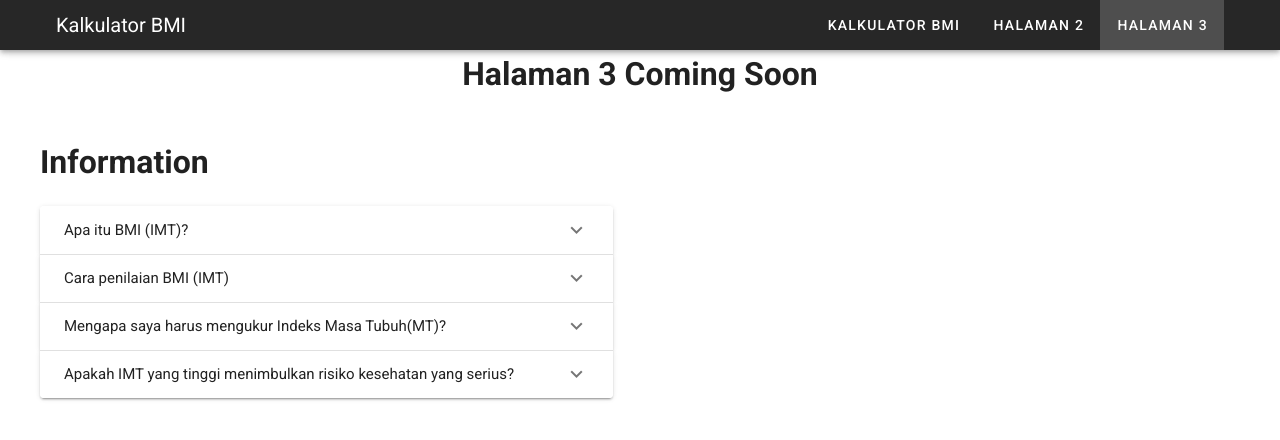
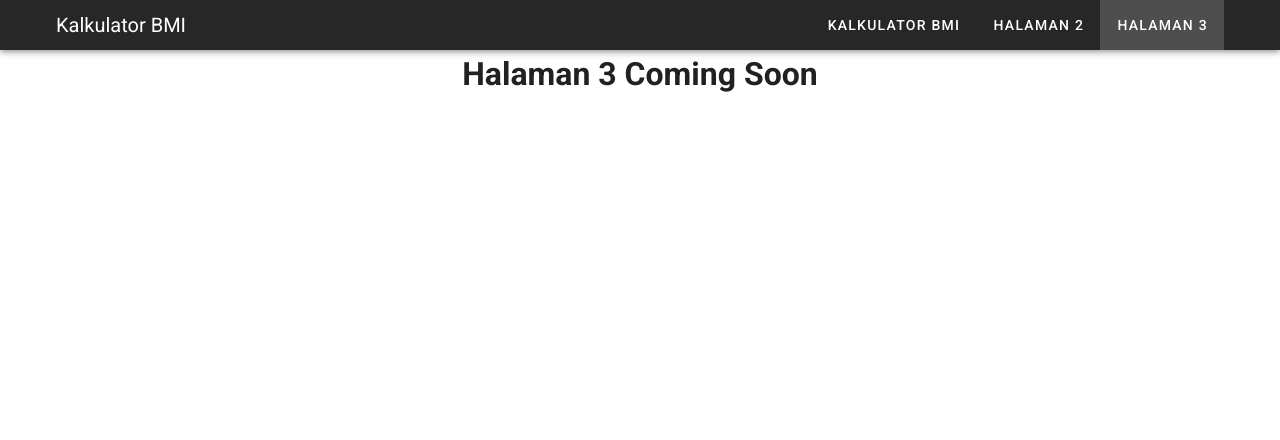
Before and after one commit to TarisRafiqi/miniproject-vue, a Vue app: page /halamanTiga in a window 1280 px wide. Shown: the top 440 px of the page. Built offline with nearby package versions, Linux system fonts and the light colour scheme.

Commit message:
Memindahkan penggunaan component Information

```diff
--- a/src/App.vue
+++ b/src/App.vue
@@ -3,20 +3,19 @@
     <v-main>
       <Header/>
       <router-view/>
-      <Information/>
+
     </v-main>
   </v-app>
 </template>
 
 <script>
 import Header from './components/Header'
-import Information from './components/Information'
+
 
 export default {
   name: 'App',
   components:{
     Header,
-    Information
   },
 
   data: () => ({
--- a/src/views/HomeView.vue
+++ b/src/views/HomeView.vue
@@ -64,16 +64,23 @@
         </v-flex>
       </v-layout-column>
     </v-card>
+
     <div>
-
+      <Information/>
   </div>
 </div>
 
 </template>
 
 <script>
+import Information from '../components/Information'
+
   export default {
     name: 'HomeView',
+    components: {
+      Information
+    },
+
     data() {
       return {
         usia: '',
@@ -84,10 +91,6 @@
         kondisi: ''
 
       }
-    },
-
-    computed: {
-
     },
 
     methods: {
```
